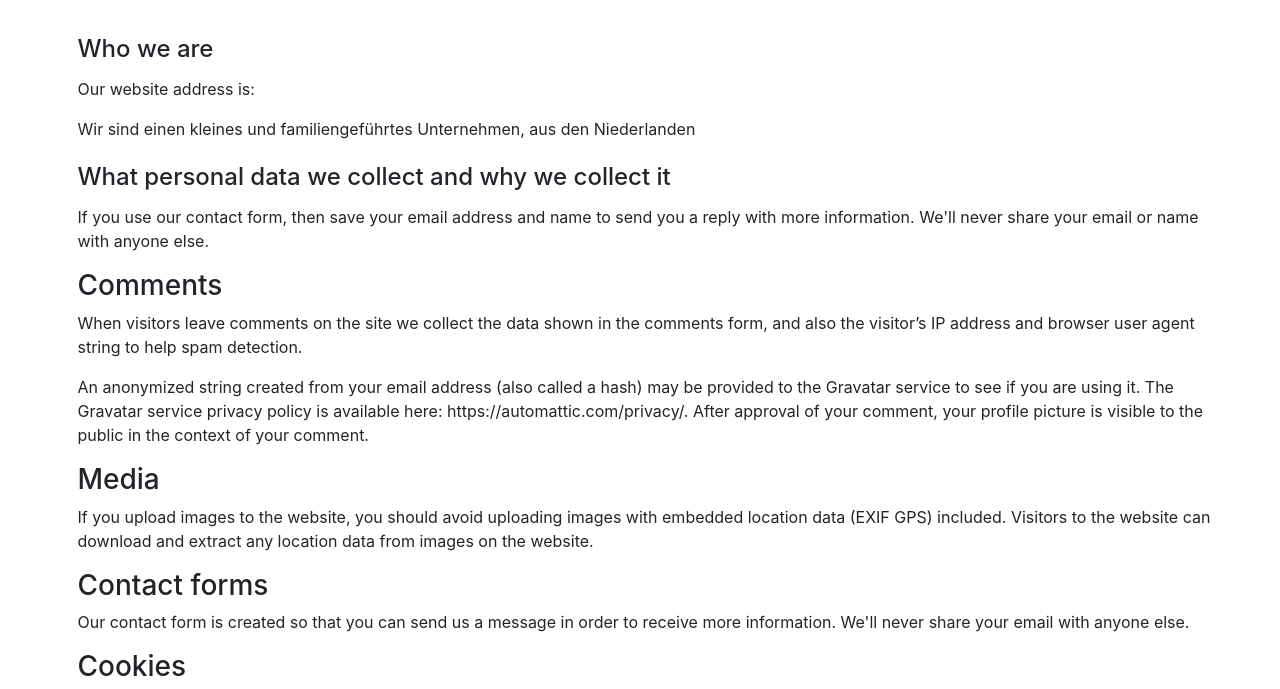
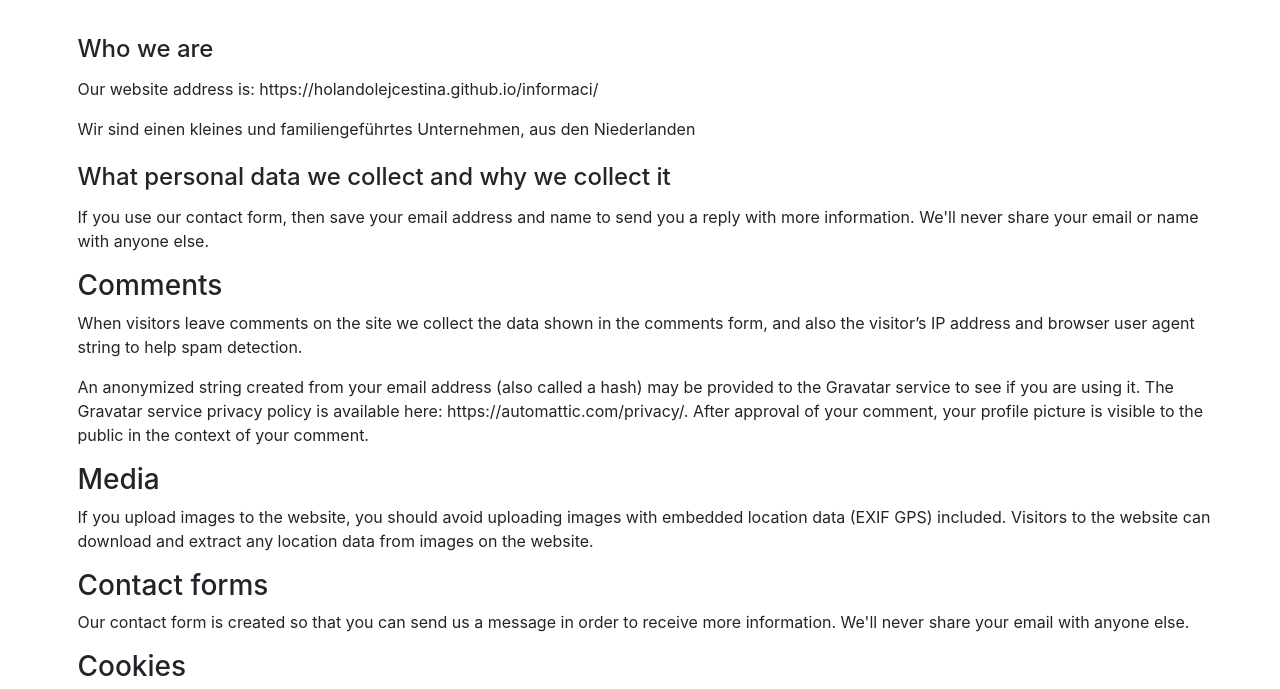
Before and after one commit to HolandOlejCestina/informaci, a plain HTML site: page privacy.html in a window 1280 px wide. Shown: the part 97-786 px from the top of the page. Drawn offline with Linux system fonts and the light colour scheme.

Commit message:
Update privacy.html

```diff
--- a/privacy.html
+++ b/privacy.html
@@ -48,7 +48,7 @@
 
 
 
-<p>Our website address is:  </p>
+<p>Our website address is:  https://holandolejcestina.github.io/informaci/</p>
 
 <p>Wir sind einen kleines und familiengeführtes Unternehmen, aus den Niederlanden</p>
 
```
